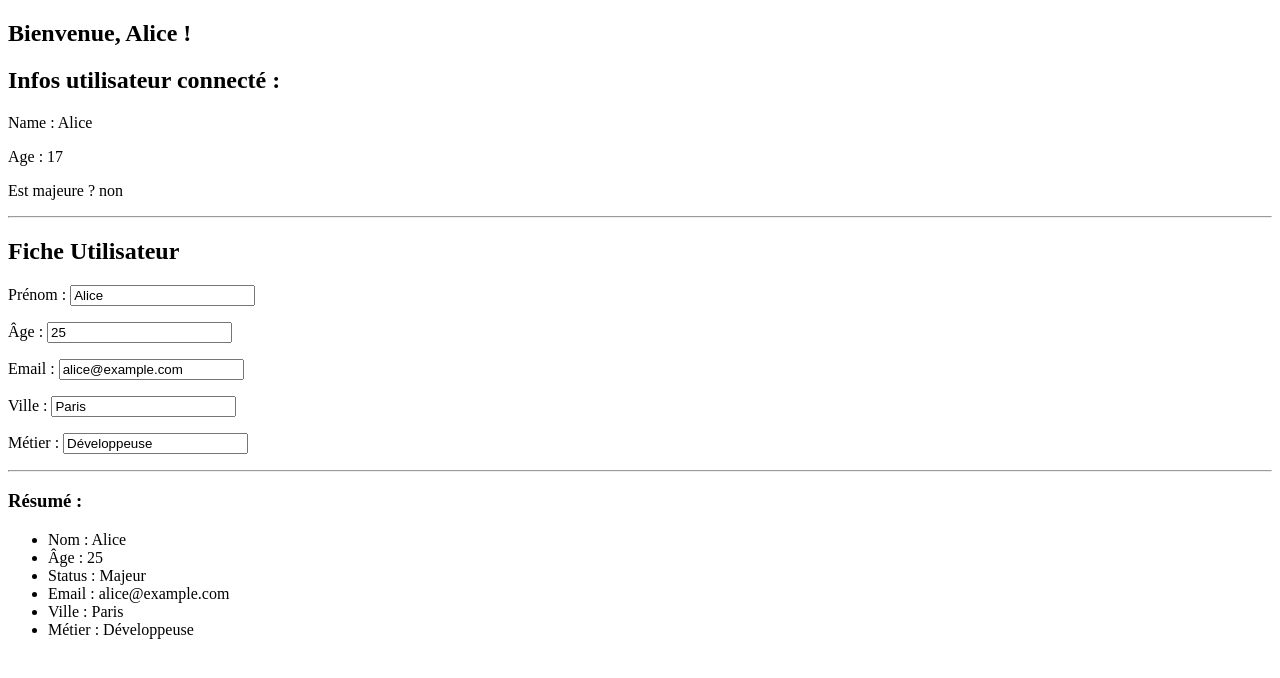
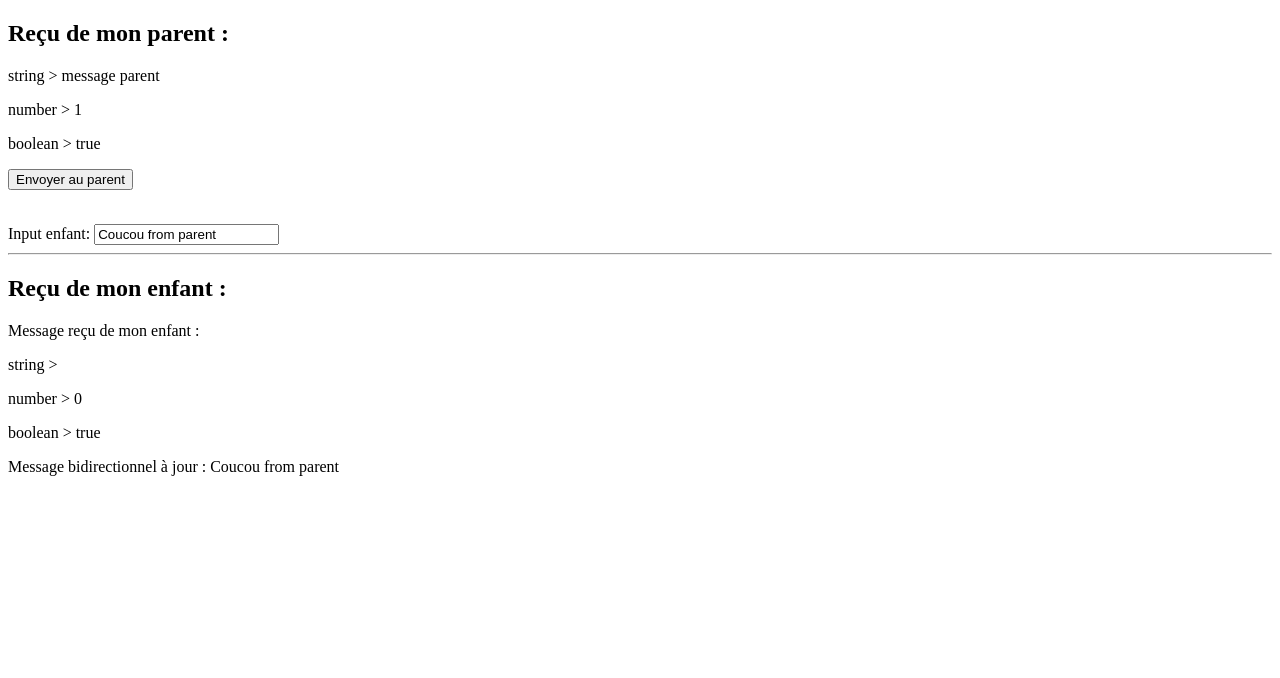
Before and after one commit to CDelf/angular-formation, an Angular app: page / in a window 1280 px wide. Shown: the top 678 px of the page. Built offline with nearby package versions, Linux system fonts and the light colour scheme.

Commit message:
TP 3 - communication parent/enfant

```diff
--- a/src/app/app.component.html
+++ b/src/app/app.component.html
@@ -1,5 +1 @@
-<app-welcome-with-name></app-welcome-with-name>
-
-<app-user-info></app-user-info>
-
-<app-user-page-component></app-user-page-component>
+<app-parent-component></app-parent-component>
--- a/src/app/app.component.ts
+++ b/src/app/app.component.ts
@@ -1,15 +1,13 @@
 import { Component } from '@angular/core';
 import { RouterOutlet } from '@angular/router';
-import {HelloWorld} from '../components/hello-world/hello-world';
-import {Welcome} from '../components/welcome/welcome';
-import {Page} from '../components/page/page';
 import {WelcomeWithName} from '../components/welcome-with-name/welcome-with-name';
 import {UserInfo} from '../components/user-info/user-info';
 import {UserPageComponent} from '../components/user-page-component/user-page-component';
+import {ParentComponent} from "../components/parent-component/parent-component";
 
 @Component({
   selector: 'app-root',
-  imports: [RouterOutlet, HelloWorld, Page, WelcomeWithName, UserInfo, UserPageComponent],
+  imports: [RouterOutlet, WelcomeWithName, UserInfo, UserPageComponent, ParentComponent],
   templateUrl: './app.component.html',
   styleUrl: './app.component.css'
 })
--- /dev/null
+++ b/src/components/child-component/child-component.html
@@ -0,0 +1,15 @@
+<h2>Reçu de mon parent : </h2>
+
+<p>string > {{message()}}</p>
+<p>number > {{nombre()}}</p>
+<p>boolean > {{vraiOuFaux()}}</p>
+<p>
+<button (click)="sendData()"> Envoyer au parent </button>
+</p>
+<br />
+Input enfant:
+<label>
+  <input [value]="inputMessage()" (input)="inputMessage.set($any($event.target).value)" />
+</label>
+<br />
+<hr />
--- /dev/null
+++ b/src/components/child-component/child-component.ts
@@ -0,0 +1,25 @@
+import {Component, input, model, output} from '@angular/core';
+
+@Component({
+  selector: 'app-child-component',
+  imports: [],
+  templateUrl: './child-component.html',
+  styleUrl: './child-component.css'
+})
+export class ChildComponent {
+  message = input<string>();
+  nombre = input<number>();
+  vraiOuFaux = input<boolean>();
+
+  messageChange = output<string>();
+  nombreChange = output<number>();
+  vraiOuFauxChange = output<boolean>();
+
+  inputMessage =  model("");
+
+  sendData() {
+    this.messageChange.emit('Message enfant!');
+    this.nombreChange.emit(9999999);
+    this.vraiOuFauxChange.emit(false);
+  }
+}
--- /dev/null
+++ b/src/components/parent-component/parent-component.html
@@ -0,0 +1,14 @@
+<app-child-component [message]="'message parent'" [nombre]="1" [vraiOuFaux]="true"
+                     [(inputMessage)]="inputMessage"
+                     (messageChange)="receiveMessage($event)"
+                     (nombreChange)="receiveNombre($event)"
+                     (vraiOuFauxChange)="receiveBool($event)"></app-child-component>
+
+<h2>Reçu de mon enfant : </h2>
+<p>Message reçu de mon enfant : </p>
+<p>string > {{ receivedMessage }} </p>
+<p>number > {{ receivedNumber }} </p>
+<p>boolean > {{receivedBoolean}}</p>
+
+<p>Message bidirectionnel à jour : {{ inputMessage }}</p>
+<br />
--- /dev/null
+++ b/src/components/parent-component/parent-component.ts
@@ -0,0 +1,31 @@
+import {Component} from '@angular/core';
+import {ChildComponent} from '../child-component/child-component';
+
+@Component({
+  selector: 'app-parent-component',
+  imports: [
+    ChildComponent
+  ],
+  templateUrl: './parent-component.html',
+  styleUrl: './parent-component.css'
+})
+export class ParentComponent {
+
+  receivedMessage : string = '';
+  receivedNumber : number = 0;
+  receivedBoolean : boolean = true;
+
+  inputMessage = "Coucou from parent";
+
+  receiveMessage(msg : string) {
+    this.receivedMessage = msg;
+  }
+
+  receiveNombre(nb : number) {
+    this.receivedNumber = nb;
+  }
+
+  receiveBool(bool : boolean) {
+    this.receivedBoolean = bool;
+  }
+}
```
Also changed, not shown: src/components/child-component/child-component.css (added), src/components/parent-component/parent-component.css (added), 2 other files (tests, documents, lock files or other folders).
